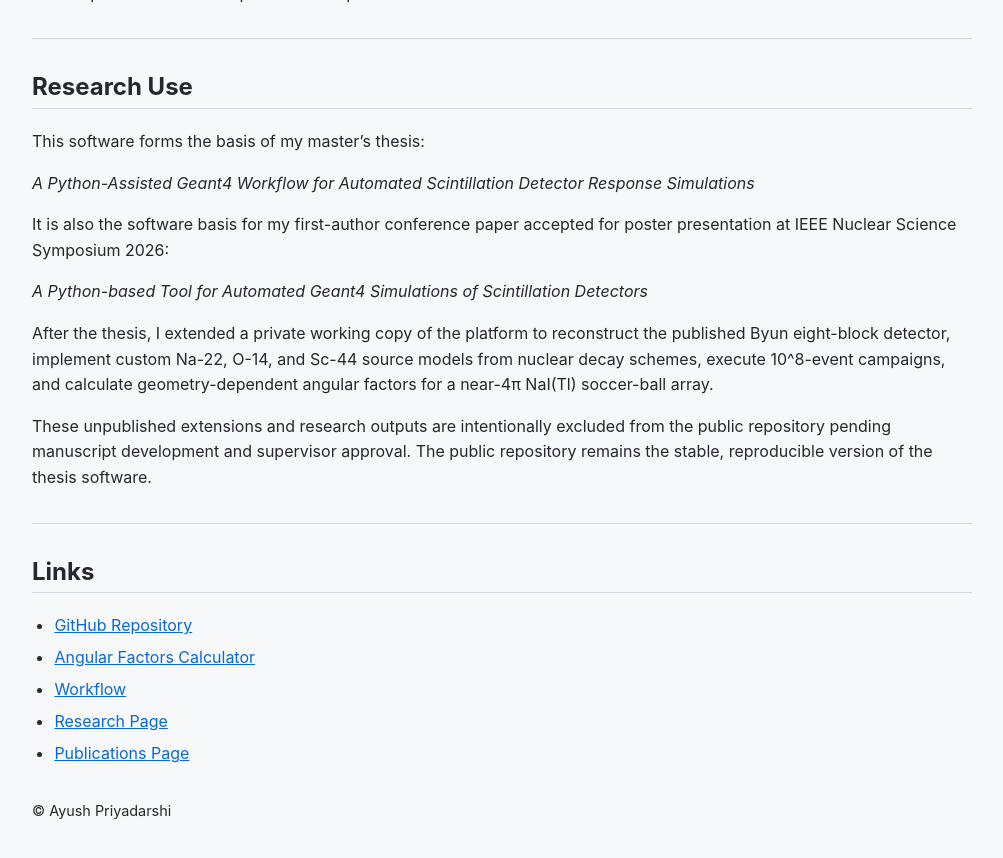
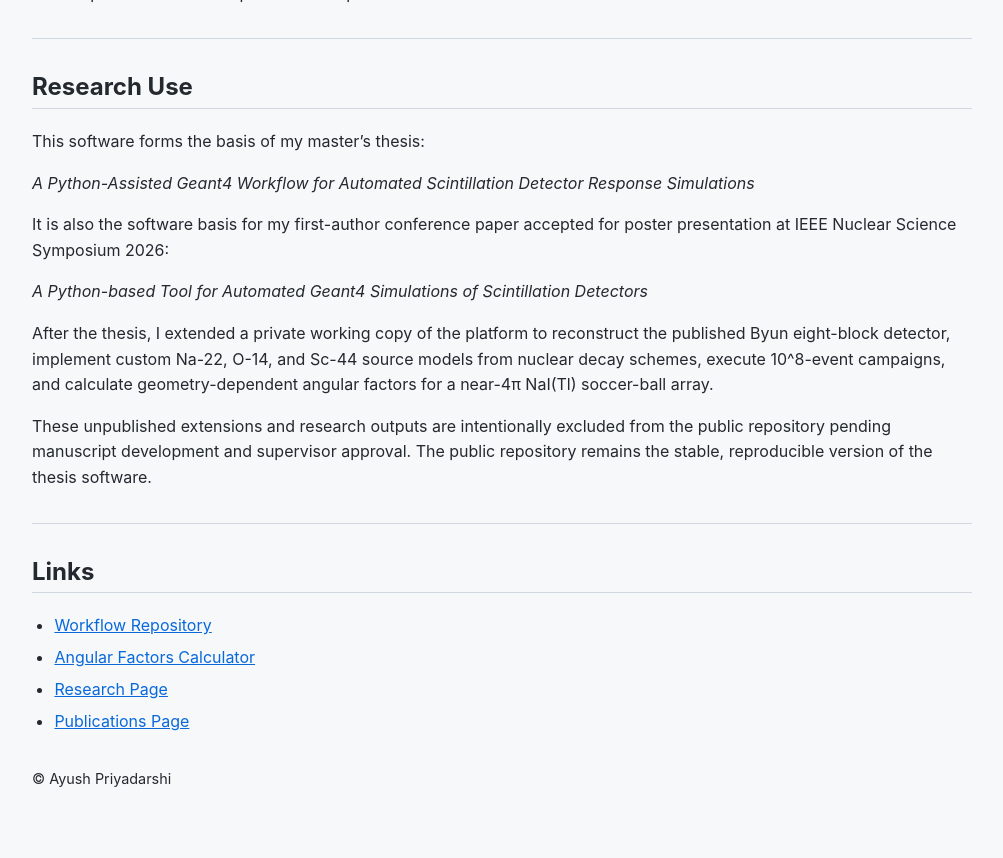
Before and after one commit to ayushpriyadarshi-18/ayushpriyadarshi-18.github.io, a Jekyll site: the page built from software.md, in a window 1280 px wide and 900 px high, scrolled down 3474 px. Shown: the top 858 px of the window, without its empty margins (138-1141 px from the left). Built offline with Jekyll 4.4.1, drawn with Linux system fonts in a browser that asks for light colours.

Commit message:
Link Workflow Repository directly to simulation pipeline

```diff
--- a/software.md
+++ b/software.md
@@ -132,8 +132,7 @@ These unpublished extensions and research outputs are intentionally excluded fro
 
 ## Links
 
-- [GitHub Repository](https://github.com/ayushpriyadarshi-18/geant4-detector-simulation-pipeline)
+- [Workflow Repository](https://github.com/ayushpriyadarshi-18/geant4-detector-simulation-pipeline)
 - [Angular Factors Calculator](https://github.com/ayushpriyadarshi-18/angular-factors-calculator)
-- [Workflow](#simulation-and-analysis-workflow)
 - [Research Page](research.md)
 - [Publications Page](publications.md)
```
